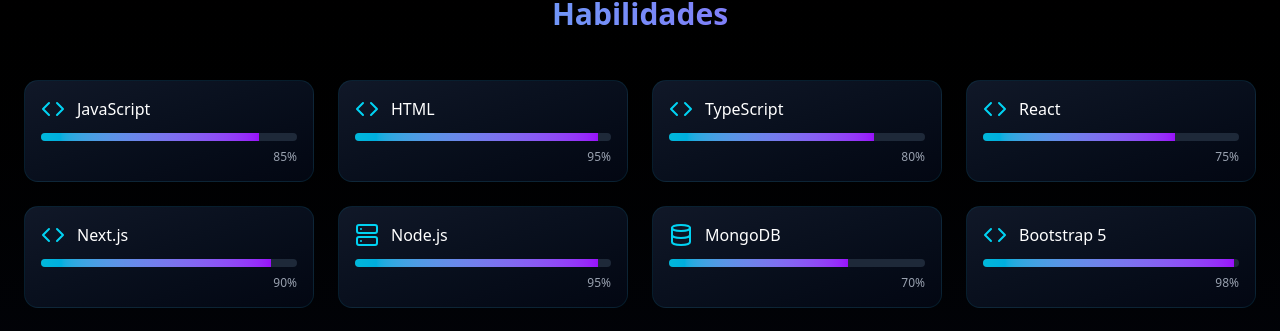
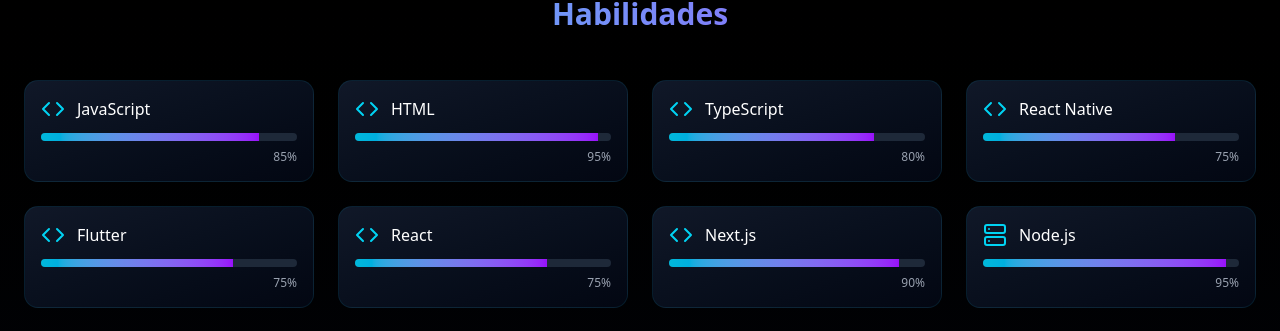
Before and after one commit to Kissimbila16/djkdeveloper, a Next.js app: page / in a window 1280 px wide. Shown: the part 1476-1807 px from the top of the page. Built offline with nearby package versions, Linux system fonts and the light colour scheme.

Commit message:
feat:resolver erro de var para const

```diff
--- a/src/app/components/hero-section/index.tsx
+++ b/src/app/components/hero-section/index.tsx
@@ -10,8 +10,7 @@
   const canvasRef = useRef<HTMLCanvasElement | any>('')
 
   useEffect(() => {
-    var canvas!:HTMLCanvasElement;
-  canvas =  canvasRef?.current
+    const canvas =  canvasRef?.current
 
     const ctx = canvas.getContext("2d")
     if (!ctx) return
--- a/src/app/page.tsx
+++ b/src/app/page.tsx
@@ -148,6 +148,8 @@
                   <SkillBadge icon={<Code />} name="JavaScript" level={85} />
                   <SkillBadge icon={<Code />} name="HTML" level={95} />
                   <SkillBadge icon={<Code />} name="TypeScript" level={80} />
+                  <SkillBadge icon={<Code />} name="React Native" level={75} />
+                  <SkillBadge icon={<Code />} name="Flutter" level={75} />
                   <SkillBadge icon={<Code />} name="React" level={75} />
                   <SkillBadge icon={<Code />} name="Next.js" level={90} />
                   <SkillBadge icon={<Server />} name="Node.js" level={95} />
```
